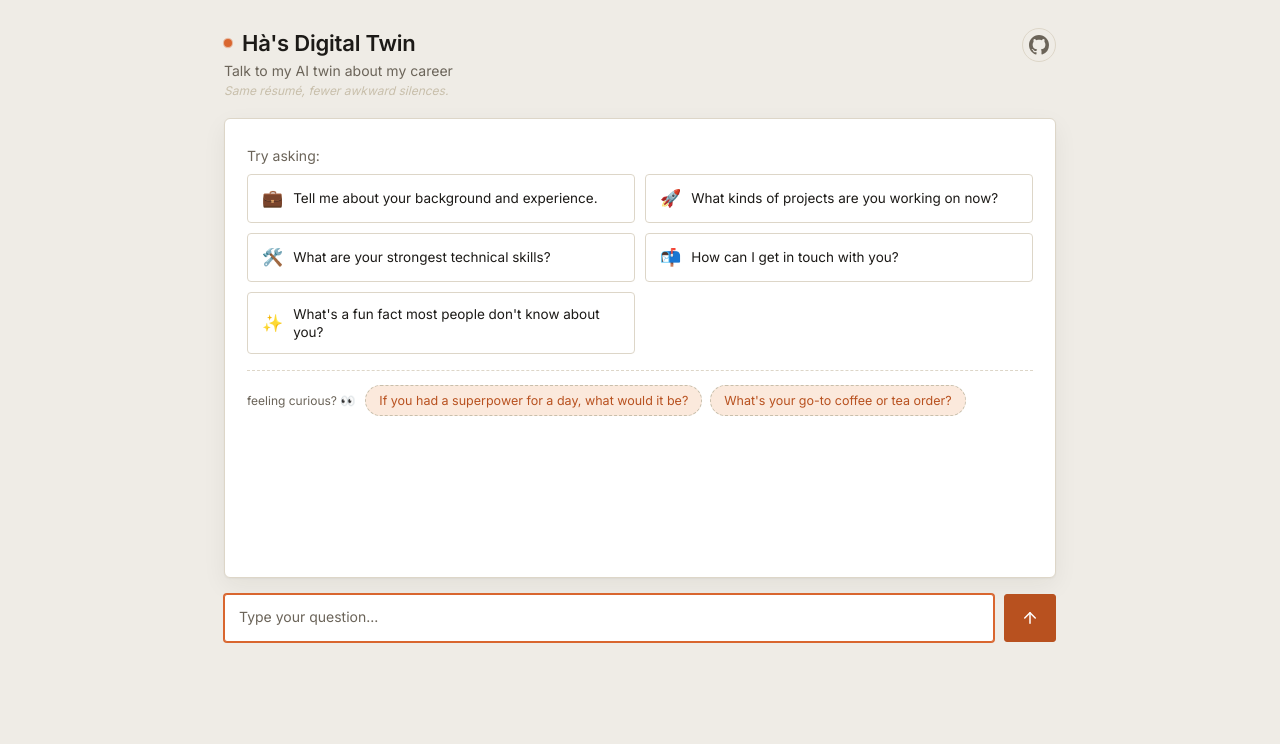
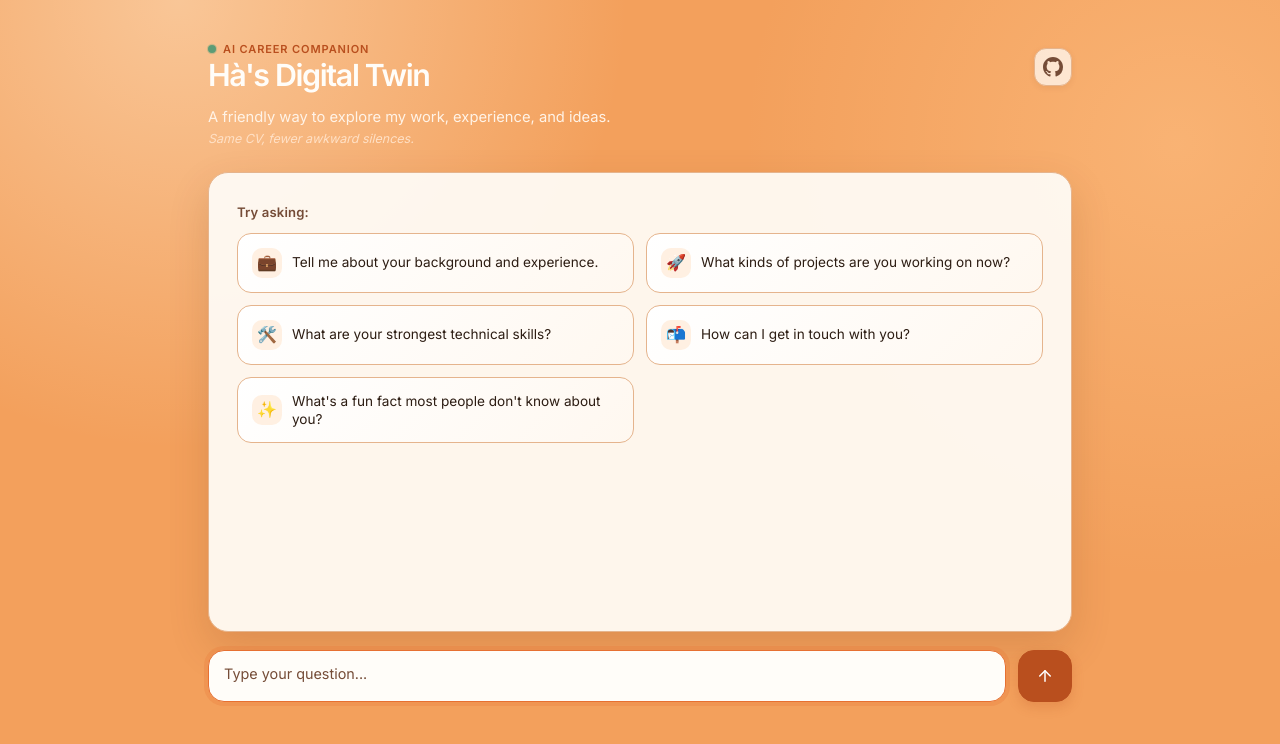
Before and after one commit to havl-code/twin, a plain HTML site: page static/index.html in a window 1280 px wide. Drawn offline with nearby package versions, Linux system fonts and the light colour scheme.

Commit message:
updated stylings

```diff
--- a/static/index.html
+++ b/static/index.html
@@ -16,7 +16,10 @@
   <div class="page">
     <header class="page-header">
       <div class="header-top">
-        <h1><span class="pulse-dot"></span>Hà's Digital Twin</h1>
+        <div>
+          <p class="eyebrow"><span class="pulse-dot"></span>AI career companion</p>
+          <h1>Hà's Digital Twin</h1>
+        </div>
         <a
           class="github-link"
           href="https://github.com/havl-code/twin"
@@ -30,8 +33,8 @@
           </svg>
         </a>
       </div>
-      <p class="subtitle">Talk to my AI twin about my career</p>
-      <p class="subtitle-fun">Same résumé, fewer awkward silences.</p>
+      <p class="subtitle">A friendly way to explore my work, experience, and ideas.</p>
+      <p class="subtitle-fun">Same CV, fewer awkward silences.</p>
     </header>
 
     <main class="chat-panel">
@@ -39,10 +42,6 @@
         <div class="empty-state" id="empty-state">
           <p class="empty-lede">Try asking:</p>
           <div class="suggestion-grid" id="suggestion-grid"></div>
-          <div class="fun-row">
-            <span class="fun-label">feeling curious? 👀</span>
-            <div class="fun-chips" id="fun-chips"></div>
-          </div>
         </div>
       </div>
     </main>
--- a/static/script.js
+++ b/static/script.js
@@ -6,22 +6,16 @@ const SUGGESTIONS = [
   { icon: "✨", text: "What's a fun fact most people don't know about you?" },
 ];
 
-const FUN_EXAMPLES = [
-  "If you had a superpower for a day, what would it be?",
-  "What's your go-to coffee or tea order?",
-];
-
 const PLACEHOLDERS = [
   "Type your question...",
   "What do you want to know about Hà?",
-  "Try: what's your superpower?",
-  "Curious about a project? Ask away.",
+  "Ask about experience, projects, or skills...",
+  "How can I get in touch with Hà?",
 ];
 
 const messagesEl = document.getElementById("messages");
 const emptyStateEl = document.getElementById("empty-state");
 const suggestionGridEl = document.getElementById("suggestion-grid");
-const funChipsEl = document.getElementById("fun-chips");
 const formEl = document.getElementById("chat-form");
 const inputEl = document.getElementById("chat-input");
 const sendBtn = document.getElementById("send-btn");
@@ -160,15 +154,6 @@ SUGGESTIONS.forEach(({ icon, text }) => {
   suggestionGridEl.appendChild(card);
 });
 
-FUN_EXAMPLES.forEach((text) => {
-  const chip = document.createElement("button");
-  chip.type = "button";
-  chip.className = "fun-chip";
-  chip.textContent = text;
-  chip.addEventListener("click", () => sendMessage(text));
-  funChipsEl.appendChild(chip);
-});
-
 // Cycle the placeholder text while the input is empty and unfocused.
 let placeholderIndex = 0;
 setInterval(() => {
--- a/static/styles.css
+++ b/static/styles.css
@@ -1,15 +1,18 @@
 :root {
-  --accent: #b8511f;
-  --accent-bright: #d9662f;
+  --accent: #b94f1e;
+  --accent-bright: #e67032;
   --accent-ink: #ffffff;
 
-  --bg: #efece6;
-  --surface: #ffffff;
-  --surface-2: #fbe9dc;
-  --border: #ddd6c8;
-  --border-strong: #c8bfab;
-  --text: #1c1a17;
-  --muted: #6b6459;
+  --bg: #f3a05c;
+  --surface: #fffdf9;
+  --surface-2: #fff0e2;
+  --border: #e5b48d;
+  --border-strong: #c98558;
+  --text: #2d1d13;
+  --muted: #754c37;
+  --focus-ring: rgba(230, 112, 50, 0.24);
+  --shadow-sm: 0 2px 6px rgba(105, 47, 16, 0.08);
+  --shadow-md: 0 16px 40px rgba(105, 47, 16, 0.16);
 }
 
 * { box-sizing: border-box; }
@@ -17,16 +20,18 @@
 html, body {
   margin: 0;
   padding: 0;
-  background: var(--bg);
+  background:
+    radial-gradient(circle at 14% 0%, rgba(255, 233, 205, 0.52), transparent 28rem),
+    radial-gradient(circle at 92% 18%, rgba(255, 197, 139, 0.5), transparent 27rem),
+    var(--bg);
   color: var(--text);
   font-family: "Inter", -apple-system, BlinkMacSystemFont, "Segoe UI", sans-serif;
 }
 
 .page {
-  width: 100%;
-  max-width: 880px;
+  width: min(100%, 920px);
   margin: 0 auto;
-  padding: 28px 24px 40px;
+  padding: 42px 28px 36px;
   min-height: 100vh;
   display: flex;
   flex-direction: column;
@@ -43,11 +48,12 @@ html, body {
 .page-header h1 {
   display: flex;
   align-items: center;
-  gap: 10px;
-  font-size: 22px;
+  color: #fffdf9;
+  font-size: clamp(1.55rem, 3vw, 1.9rem);
   font-weight: 600;
-  letter-spacing: -0.01em;
-  margin: 0 0 4px;
+  letter-spacing: -0.045em;
+  line-height: 1.1;
+  margin: 3px 0 0;
 }
 
 .github-link {
@@ -55,78 +61,96 @@ html, body {
   display: flex;
   align-items: center;
   justify-content: center;
-  width: 34px;
-  height: 34px;
-  border-radius: 50%;
+  width: 38px;
+  height: 38px;
+  border-radius: 12px;
   color: var(--muted);
-  transition: color 0.12s ease, border-color 0.12s ease, transform 0.12s ease;
+  background: rgba(255, 253, 249, 0.72);
+  transition: color 0.16s ease, border-color 0.16s ease, background 0.16s ease, transform 0.16s ease;
   border: 1px solid var(--border);
+  box-shadow: var(--shadow-sm);
 }
 .github-link:hover {
   color: var(--accent);
   border-color: var(--accent-bright);
+  background: var(--surface);
   transform: translateY(-1px);
+}
+
+.eyebrow {
+  display: flex;
+  align-items: center;
+  gap: 7px;
+  margin: 0;
+  color: var(--accent);
+  font-size: 0.69rem;
+  font-weight: 600;
+  letter-spacing: 0.08em;
+  text-transform: uppercase;
 }
 
 .pulse-dot {
   width: 8px;
   height: 8px;
   border-radius: 50%;
-  background: var(--accent-bright);
-  box-shadow: 0 0 0 0 rgba(217, 102, 47, 0.45);
+  background: #5c9c76;
+  box-shadow: 0 0 0 0 rgba(92, 156, 118, 0.35);
   animation: pulse 2.4s ease-out infinite;
   flex: none;
 }
 @keyframes pulse {
-  0%   { box-shadow: 0 0 0 0 rgba(217, 102, 47, 0.45); }
-  70%  { box-shadow: 0 0 0 6px rgba(217, 102, 47, 0); }
-  100% { box-shadow: 0 0 0 0 rgba(217, 102, 47, 0); }
+  0%   { box-shadow: 0 0 0 0 rgba(92, 156, 118, 0.35); }
+  70%  { box-shadow: 0 0 0 6px rgba(92, 156, 118, 0); }
+  100% { box-shadow: 0 0 0 0 rgba(92, 156, 118, 0); }
 }
 @media (prefers-reduced-motion: reduce) {
   .pulse-dot { animation: none; }
 }
 
 .subtitle {
-  margin: 0;
-  color: var(--muted);
-  font-size: 14px;
+  margin: 14px 0 0;
+  color: #fff3e7;
+  font-size: 0.92rem;
+  line-height: 1.5;
 }
 
 .subtitle-fun {
-  margin: 4px 0 0;
-  color: var(--border-strong);
-  font-size: 12px;
+  margin: 2px 0 0;
+  color: #ffe0c5;
+  font-size: 0.78rem;
   font-style: italic;
 }
 
 /* ---------- Chat panel ---------- */
 .chat-panel {
-  background: var(--surface);
+  background: rgba(255, 253, 249, 0.92);
   border: 1px solid var(--border);
-  border-radius: 6px;
-  box-shadow: 0 1px 2px rgba(28, 26, 23, 0.04), 0 8px 24px rgba(28, 26, 23, 0.06);
-  margin-top: 20px;
+  border-radius: 20px;
+  box-shadow: var(--shadow-md);
+  margin-top: 26px;
   min-height: 460px;
   max-height: 62vh;
   overflow-y: auto;
-  padding: 20px;
+  padding: 26px;
 }
 
 /* ---------- Empty state / suggestions ---------- */
 .empty-state {
-  padding: 8px 2px 4px;
+  padding: 5px 2px 4px;
 }
 
 .empty-lede {
-  margin: 0 0 10px;
+  margin: 0 0 13px;
   color: var(--muted);
-  font-size: 14px;
+  font-size: 0.82rem;
+  font-weight: 600;
+  letter-spacing: 0.01em;
 }
 
 .suggestion-grid {
   display: grid;
   grid-template-columns: 1fr 1fr;
-  gap: 10px;
+  gap: 12px;
 }
 
 .suggestion-card {
@@ -134,57 +158,36 @@ html, body {
   align-items: center;
   gap: 10px;
   text-align: left;
-  background: var(--surface);
+  background: linear-gradient(135deg, #ffffff, #fff8f0);
   border: 1px solid var(--border);
-  border-radius: 4px;
+  border-radius: 14px;
   color: var(--text);
   font-family: "Inter", -apple-system, BlinkMacSystemFont, sans-serif;
-  font-size: 13.5px;
+  font-size: 0.85rem;
   line-height: 1.35;
-  padding: 12px 14px;
+  padding: 14px;
   cursor: pointer;
-  transition: border-color 0.15s ease, transform 0.15s ease, box-shadow 0.15s ease;
+  transition: border-color 0.18s ease, background 0.18s ease, transform 0.18s ease, box-shadow 0.18s ease;
 }
 .suggestion-card:hover {
   border-color: var(--accent-bright);
+  background: var(--surface-2);
   transform: translateY(-2px);
-  box-shadow: 0 4px 10px rgba(28, 26, 23, 0.06);
+  box-shadow: 0 8px 16px rgba(105, 47, 16, 0.1);
 }
-.suggestion-icon { font-size: 17px; flex: none; }
-
-.fun-row {
-  margin-top: 16px;
-  padding-top: 14px;
-  border-top: 1px dashed var(--border);
-  display: flex;
-  align-items: center;
-  flex-wrap: wrap;
-  gap: 8px;
+.suggestion-card:focus-visible, .github-link:focus-visible, #send-btn:focus-visible {
+  outline: 3px solid var(--focus-ring);
+  outline-offset: 2px;
 }
-.fun-label {
-  font-size: 12px;
-  color: var(--muted);
-  margin-right: 2px;
-}
-.fun-chips {
-  display: flex;
-  flex-wrap: wrap;
-  gap: 8px;
-}
-.fun-chip {
+.suggestion-icon {
+  display: grid;
+  place-items: center;
+  width: 30px;
+  height: 30px;
+  flex: none;
+  border-radius: 10px;
   background: var(--surface-2);
-  border: 1px dashed var(--border-strong);
-  border-radius: 999px;
-  color: var(--accent);
-  font-family: "Inter", -apple-system, BlinkMacSystemFont, sans-serif;
-  font-size: 12.5px;
-  padding: 7px 13px;
-  cursor: pointer;
-  transition: border-color 0.15s ease, transform 0.15s ease;
-}
-.fun-chip:hover {
-  border-color: var(--accent-bright);
-  transform: translateY(-2px) rotate(-0.5deg);
+  font-size: 16px;
 }
 
 @media (max-width: 560px) {
@@ -194,7 +197,7 @@ html, body {
 .messages {
   display: flex;
   flex-direction: column;
-  gap: 14px;
+  gap: 18px;
 }
 
 .msg-row {
@@ -214,37 +217,39 @@ html, body {
 
 .avatar {
   flex: none;
-  width: 26px;
-  height: 26px;
-  border-radius: 50%;
-  background: var(--surface-2);
-  border: 1px solid var(--border);
+  width: 34px;
+  height: 34px;
+  background: transparent;
+  border: 0;
   display: flex;
   align-items: center;
   justify-content: center;
-  font-size: 13px;
-  margin-top: 2px;
+  font-size: 21px;
+  margin-top: 1px;
 }
 
 .bubble {
   max-width: 88%;
-  font-size: 15px;
-  line-height: 1.6;
-  padding: 10px 14px;
-  border-radius: 6px;
+  font-size: 0.94rem;
+  line-height: 1.65;
+  padding: 12px 15px;
+  border-radius: 16px;
 }
 
 .msg-row.user .bubble {
-  background: var(--surface-2);
-  border: 1px solid var(--border);
+  background: #ffe2cb;
+  border: 1px solid #f0bd98;
   color: var(--text);
   white-space: pre-wrap;
+  border-bottom-right-radius: 5px;
 }
 
 .msg-row.assistant .bubble {
-  border-left: 2px solid var(--accent-bright);
-  padding-left: 12px;
+  background: #fffdf9;
+  border: 1px solid #efd1bc;
+  border-bottom-left-radius: 5px;
   color: var(--text);
+  box-shadow: var(--shadow-sm);
 }
 
 .bubble p { margin: 0 0 8px; }
@@ -279,29 +284,31 @@ html, body {
 .input-row {
   display: flex;
   align-items: stretch;
-  gap: 10px;
-  margin-top: 16px;
+  gap: 12px;
+  margin-top: 18px;
 }
 
 #chat-input {
   flex: 1;
   resize: none;
-  background: var(--surface);
+  background: rgba(255, 253, 249, 0.94);
   border: 1px solid var(--border);
-  border-radius: 3px;
+  border-radius: 16px;
   color: var(--text);
   font-family: "Inter", -apple-system, BlinkMacSystemFont, sans-serif;
-  font-size: 14px;
-  padding: 12px 14px;
+  font-size: 0.9rem;
+  padding: 13px 15px;
   line-height: 1.4;
-  min-height: 48px;
+  min-height: 52px;
   max-height: 160px;
-  transition: border-color 0.12s ease, box-shadow 0.12s ease;
+  box-shadow: var(--shadow-sm);
+  transition: border-color 0.16s ease, box-shadow 0.16s ease, background 0.16s ease;
 }
 #chat-input:focus {
   border-color: var(--accent-bright);
   outline: none;
-  box-shadow: 0 0 0 1px var(--accent-bright);
+  background: var(--surface);
+  box-shadow: 0 0 0 4px var(--focus-ring);
 }
 #chat-input::placeholder { color: var(--muted); }
 #chat-input:disabled { opacity: 0.6; }
@@ -309,18 +316,20 @@ html, body {
 #send-btn {
   background: var(--accent);
   border: 1px solid var(--accent);
-  border-radius: 3px;
+  border-radius: 16px;
   color: var(--accent-ink);
-  min-width: 52px;
+  min-width: 54px;
   display: flex;
   align-items: center;
   justify-content: center;
   cursor: pointer;
-  transition: background 0.12s ease, border-color 0.12s ease, transform 0.08s ease;
+  box-shadow: 0 5px 12px rgba(185, 79, 30, 0.22);
+  transition: background 0.16s ease, border-color 0.16s ease, box-shadow 0.16s ease, transform 0.1s ease;
 }
 #send-btn:hover:not(:disabled) {
   background: var(--accent-bright);
   border-color: var(--accent-bright);
+  box-shadow: 0 7px 16px rgba(185, 79, 30, 0.28);
 }
 #send-btn:active:not(:disabled) { transform: scale(0.96); }
 #send-btn:disabled { opacity: 0.5; cursor: default; }
@@ -335,7 +344,7 @@ html, body {
 
 /* ---------- Mobile ---------- */
 @media (max-width: 640px) {
-  .page { padding: 20px 16px 32px; }
-  .chat-panel { min-height: 380px; padding: 14px; }
+  .page { padding: 26px 16px 28px; }
+  .chat-panel { min-height: 380px; padding: 18px; border-radius: 17px; }
   .bubble { max-width: 96%; }
 }
```
Also changed, not shown: 1 other file.
